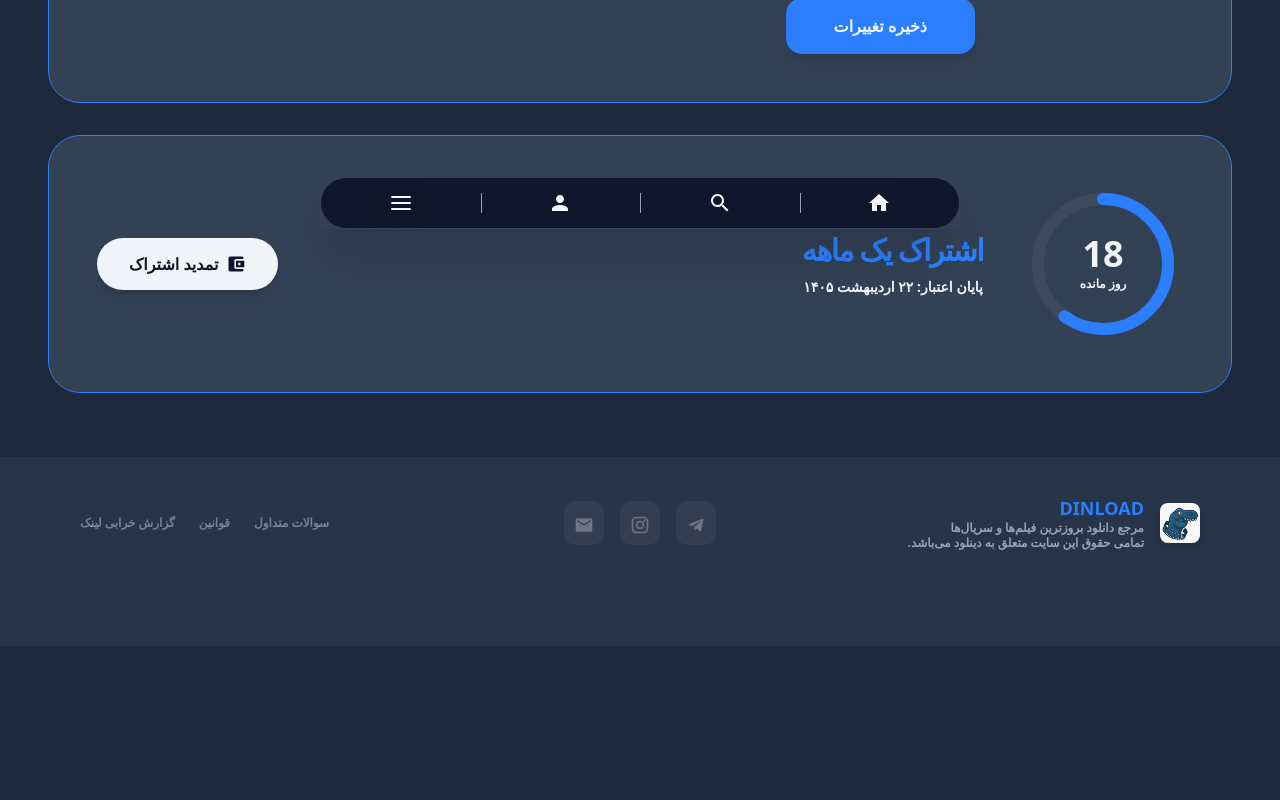
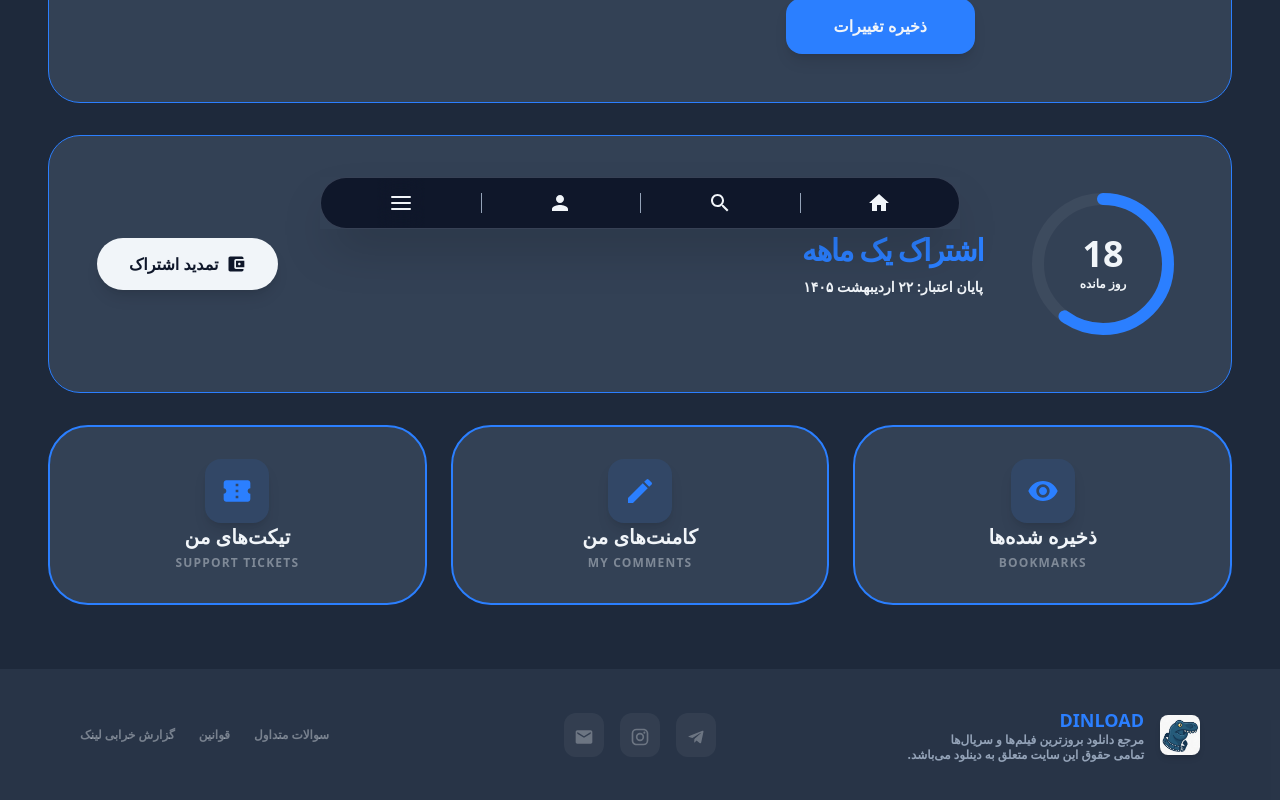
Before and after one commit to ALI-HUP/Dinload, a Next.js app: page /profile in a window 1280 px wide. Shown: the part 551-1351 px from the top of the page. Before the commit the page ends 1197 px from the top, so only its background shows below. Built offline with nearby package versions, Linux system fonts and the light colour scheme.

Commit message:
profile - moviecard

```diff
--- a/app/profile/page.tsx
+++ b/app/profile/page.tsx
@@ -1,7 +1,6 @@
 "use client";
 
-import { useState } from "react";
-import Image from "next/image";
+import { cloneElement, useState } from "react";
 import VisibilityIcon from '@mui/icons-material/Visibility';
 import VisibilityOffIcon from '@mui/icons-material/VisibilityOff';
 import Link from "next/link";
@@ -11,9 +10,8 @@ import EditIcon from '@mui/icons-material/Edit';
 import PhoneIphoneIcon from '@mui/icons-material/PhoneIphone';
 import PersonIcon from '@mui/icons-material/Person';
 import Footer from "@/components/Footer";
-import Logo from "@/public/logo/dinisir-head.jpg";
 import AccountBalanceWalletIcon from '@mui/icons-material/AccountBalanceWallet';
-import LogoutIcon from '@mui/icons-material/Logout';
+import ConfirmationNumberIcon from '@mui/icons-material/ConfirmationNumber';
 import Navbar from "@/components/Navbar";
 import SiteMap from "@/components/SiteMap";
 
@@ -155,6 +153,42 @@ export default function ProfilePage() {
           />
         </div>
 
+        <div className="grid grid-cols-2 md:grid-cols-3 gap-3 md:gap-6">
+          {[
+            { id: 1, fa: "ذخیره شده‌ها", en: "Bookmarks", icon: <VisibilityIcon />, link: "/profile/bookmarks", color: "from-blue-500/20" },
+            { id: 2, fa: "کامنت‌های من", en: "My Comments", icon: <EditIcon />, link: "/profile/comments", color: "from-purple-500/20" },
+            { id: 3, fa: "تیکت‌های من", en: "Support Tickets", icon: <ConfirmationNumberIcon />, link: "/profile/tickets", color: "from-emerald-500/20" },
+          ].map((item, index) => (
+            <Link
+              key={item.id}
+              href={item.link}
+              className={`
+                relative overflow-hidden group flex flex-col items-center justify-center
+                py-4 md:py-8 min-h-30 md:min-h-45
+                rounded-3xl md:rounded-[2.5rem] bg-bg-light backdrop-blur-2xl transition-all duration-300
+                border-2 border-blue-bold hover:scale-[1.05] active:scale-95
+                ${index === 2 ? "col-span-2 md:col-span-1" : "col-span-1"}
+              `}
+            >
+              <div className={`absolute inset-0 bg-linear-to-br ${item.color} to-transparent opacity-0 group-hover:opacity-100 transition-opacity duration-500`} />
+
+              <div className="relative z-10 p-2 md:p-4 rounded-xl md:rounded-2xl bg-blue-bold/10 text-blue-bold group-hover:bg-blue-bold group-hover:text-text-primary transition-all duration-300 shadow-lg">
+                {cloneElement(item.icon as React.ReactElement<any>, {
+                  sx: { fontSize: { xs: 22, md: 32 } }
+                })}
+              </div>
+
+              <div className="relative z-10 flex flex-col items-center gap-1">
+                <span className="text-base md:text-xl font-black text-text-primary">
+                  {item.fa}
+                </span>
+                <span className="text-xs font-bold uppercase tracking-widest opacity-40 group-hover:opacity-100 group-hover:text-blue-bold transition-all">
+                  {item.en}
+                </span>
+              </div>
+            </Link>
+          ))}
+        </div>
       </section>
 
       <SiteMap />
--- a/components/MovieCard.tsx
+++ b/components/MovieCard.tsx
@@ -20,7 +20,13 @@ export default function MovieCard({ title, image, year, genre, score = "8.5" }:
           className="h-full w-full object-cover transition-transform duration-700 group-hover:scale-110"
         />
 
-        <div className="absolute inset-0 bg-linear-to-t from-bg-dark via-bg-dark/50 to-transparent opacity-0 transition-opacity duration-300 group-hover:opacity-100 flex flex-col gap-2 items-center justify-end p-5">
+        <div className="
+          absolute inset-0
+          bg-linear-to-t from-bg-dark/95 via-bg-dark/60 to-transparent
+          backdrop-blur-[2px]
+          opacity-0 transition-all duration-300 group-hover:opacity-100
+          flex flex-col gap-2 items-center justify-end p-5
+        ">
           <Badge
             variant="yellow"
             className="p-1 text-xs md:text-sm"
```
